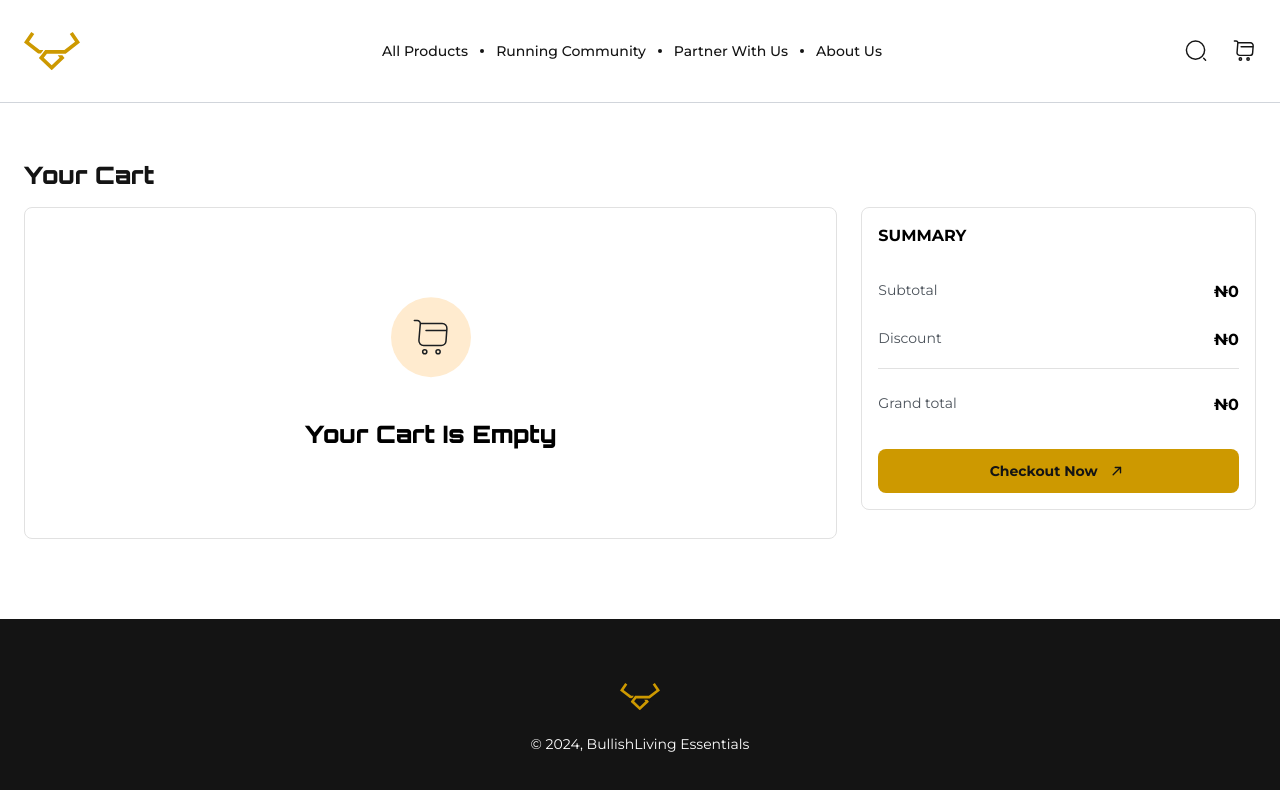
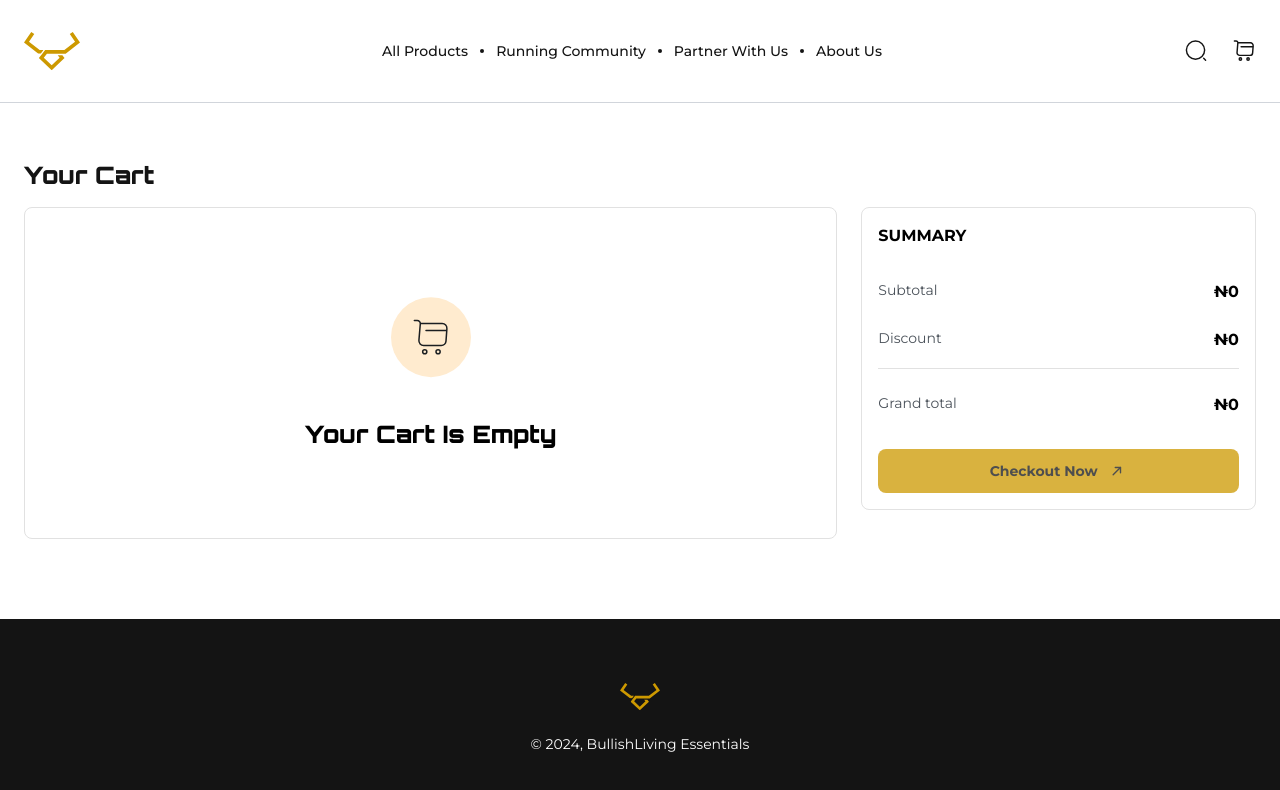
Before and after one commit to bullishliving/Bullishliving, a Next.js app: page /cart in a window 1280 px wide. Shown: the top 790 px of the page. Built offline with nearby package versions, Linux system fonts and the light colour scheme.

Commit message:
disabled checkout button when cart is empty

```diff
--- a/src/app/(landing-page)/checkout/page.tsx
+++ b/src/app/(landing-page)/checkout/page.tsx
@@ -1,6 +1,10 @@
 'use client';
 
+import { Suspense } from 'react';
+
 import CheckoutForm from '@/components/checkout/CheckoutForm';
+
+import UiLoader from '@/components/ui/UiLoader';
 
 export default function Page() {
   return (
@@ -9,7 +13,9 @@ export default function Page() {
         <h2 className="font-obitron font-black text-secondary-500 text-2xl mb-6">
           Checkout
         </h2>
-        <CheckoutForm />
+        <Suspense fallback={<UiLoader/>}>
+          <CheckoutForm />
+        </Suspense>
       </div>
     </section>
   );
--- a/src/components/cart/CartSummary.tsx
+++ b/src/components/cart/CartSummary.tsx
@@ -71,7 +71,7 @@ export default function CartSummary({ onAction, loading, cartItems, label, deliv
           ₦{(totalDiscountedPrice + (deliveryFee ?? 0)).toLocaleString()}
         </p>
       </div>
-      <UiButton rounded="md" type="submit" loading={loading} onClick={onAction}>
+      <UiButton disabled={cartItems.length === 0} rounded="md" type="submit" loading={loading} onClick={onAction}>
         {label}
         <UiIcon icon="ArrowDiagonal" size="22" />
       </UiButton>
```
